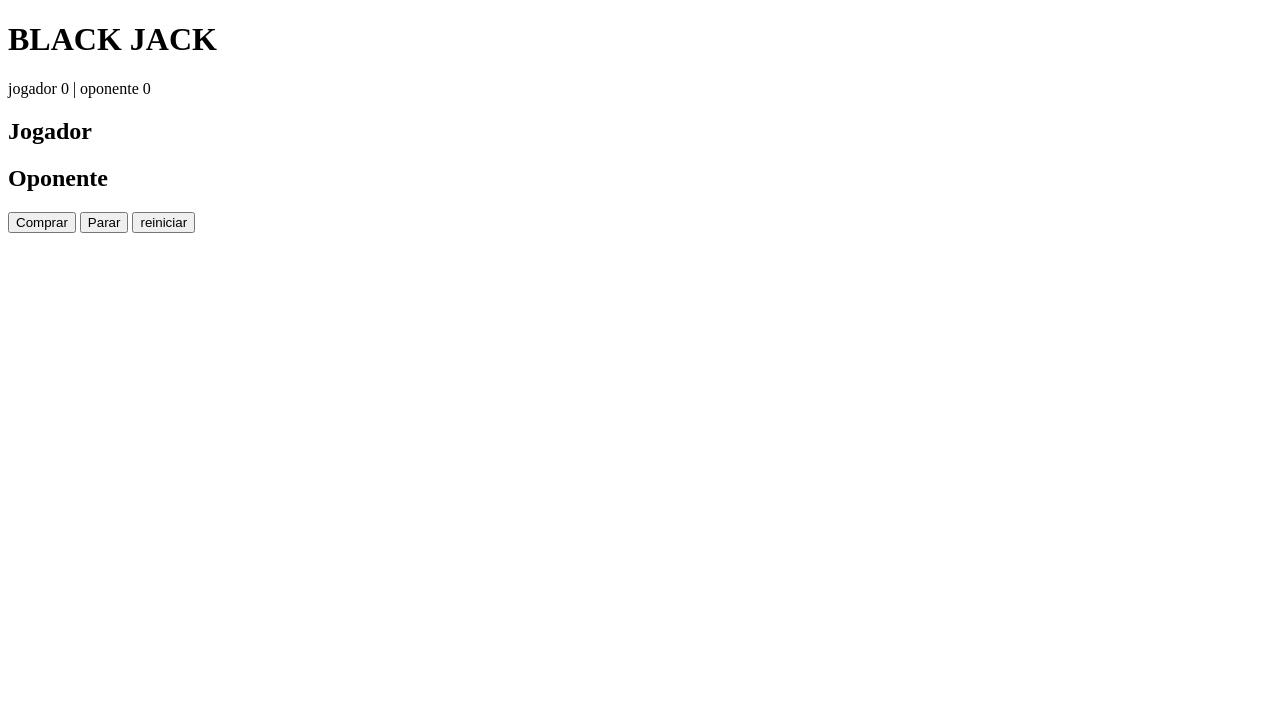
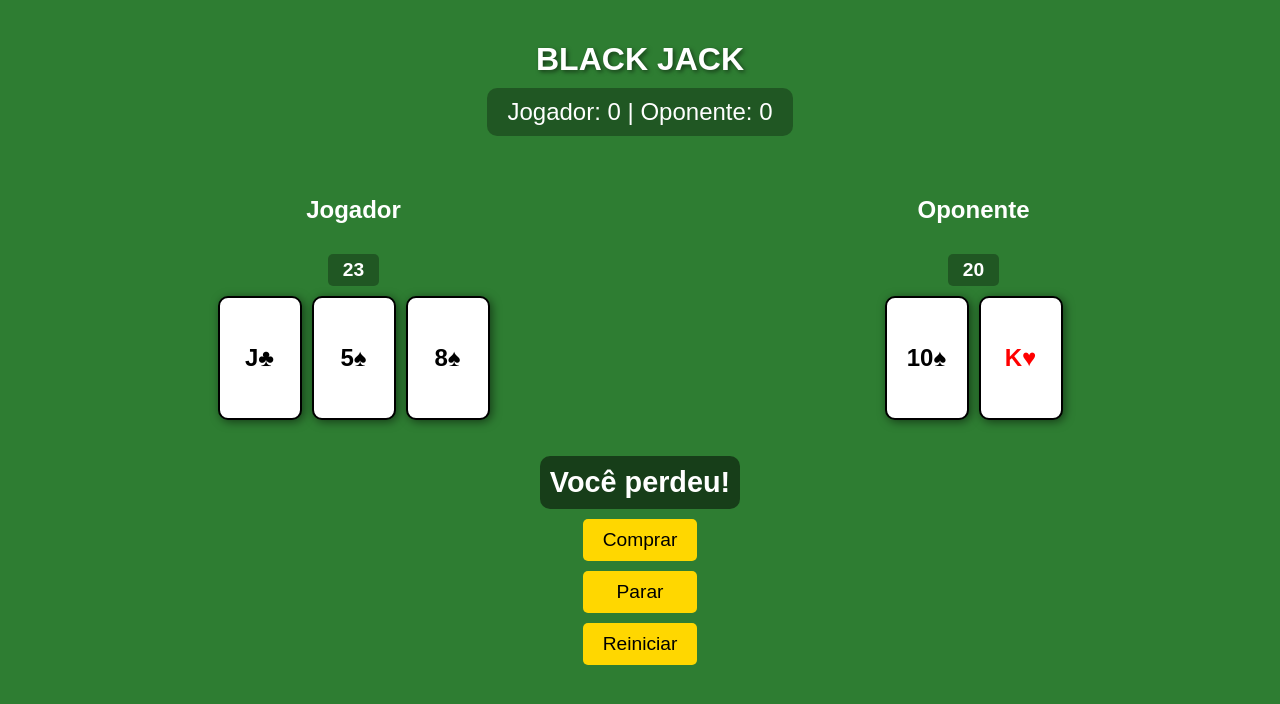
Before and after one commit to Natanjs/Jogo-21, a plain HTML site: page index.html in a window 1280 px wide. Both pictures are taken after a click on the button "Comprar". Drawn offline with Linux system fonts and the light colour scheme.

Commit message:
Atualização no arquivo CSS

```diff
--- a/index.html
+++ b/index.html
@@ -1,18 +1,17 @@
-<!DOCTYPE html>
+<!doctype html>
 <html lang="pt-br">
   <head>
-    <meta charset="UTF-8">
-    <meta name="viewport" content="width=device-width, initial-scale=1.0">
-    <title> Black Jack </title>
-    <link rel="stylesheet" href="style.css">
-    <script src = "script.js" defer></script> <!-- usando o defer para o js não carregar antes do html e css-->
+    <meta charset="UTF-8" />
+    <meta name="viewport" content="width=device-width, initial-scale=1.0" />
+    <title>Black Jack</title>
+    <link rel="stylesheet" href="style.css" />
+    <script src="script.js" defer></script>
   </head>
   <body>
-
     <!-- Área do Jogo -->
-    <div class= "container">
+    <div class="container">
       <h1>BLACK JACK</h1>
-        <div id="placar" > jogador 0 |  oponente 0 </div>
+      <div id="placar">jogador 0 | oponente 0</div>
       <div class="mesa">
         <div class="jogador">
           <h2>Jogador</h2>
@@ -26,11 +25,11 @@
         </div>
       </div>
       <div id="resultado"></div>
-         <!-- Área para o jagador decidir o próximo passo-->
-        <div class="controles">
+      <!-- Área para o jogador decidir o próximo passo-->
+      <div id="button-container" class="controles">
         <button id="comprar">Comprar</button>
         <button id="parar">Parar</button>
-         <button id="reiniciar">reiniciar</button>
+        <button id="reiniciar">Reiniciar</button>
       </div>
     </div>
   </body>
--- a/script.js
+++ b/script.js
@@ -0,0 +1,127 @@
+// Criação do baralho com símbolos
+const criarBaralho = () => {
+    const valores = ["A", "2", "3", "4", "5", "6", "7", "8", "9", "10", "J", "Q", "K"];
+    const naipes = ["♠", "♥", "♣", "♦"];
+    return naipes.flatMap(naipe =>
+        valores.map(valor => ({
+            carta: `${valor}${naipe}`,
+            valor: valor === "A" ? 11 : ["J", "Q", "K"].includes(valor) ? 10 : parseInt(valor)
+        }))
+    ).sort(() => Math.random() - 0.5); // Embaralha o baralho
+};
+
+// Cálculo do valor das cartas
+const calcularValor = cartas => {
+    const valores = cartas.map(carta => carta.valor);
+    const soma = valores.reduce((acc, val) => acc + val, 0);
+    const ases = valores.filter(val => val === 11).length;
+    return soma > 21 && ases > 0
+        ? calcularValor(cartas.slice(1).concat({ valor: 1 })) // Ajusta o valor do Ás
+        : soma;
+};
+
+// Inicialização do jogo
+const inicializarJogo = (placar = { jogador: 0, oponente: 0 }) => {
+    const baralho = criarBaralho();
+    return {
+        baralho,
+        jogador: { cartas: [baralho[0], baralho[2]] },
+        oponente: { cartas: [baralho[1], baralho[3]] },
+        status: "jogando",
+        placar,
+        indiceBaralho: 4
+    };
+};
+
+// Jogador compra carta
+const jogadorCompra = estado => {
+    if (estado.status !== "jogando") return estado;
+    const novaCarta = estado.baralho[estado.indiceBaralho];
+    const novoJogador = { cartas: [...estado.jogador.cartas, novaCarta] };
+    const pontos = calcularValor(novoJogador.cartas);
+    return pontos > 21
+        ? { ...estado, jogador: novoJogador, status: "perdeu" }
+        : { ...estado, jogador: novoJogador, indiceBaralho: estado.indiceBaralho + 1 };
+};
+
+// Oponente joga (recursivo)
+const oponenteJoga = estado => {
+    if (estado.status !== "jogando") return estado;
+
+    const pontosOponente = calcularValor(estado.oponente.cartas);
+    if (pontosOponente >= 17) {
+        return { ...estado, status: definirVencedor(estado) };
+    }
+
+    const novaCarta = estado.baralho[estado.indiceBaralho];
+    const novoOponente = { cartas: [...estado.oponente.cartas, novaCarta] };
+    const novoEstado = {
+        ...estado,
+        oponente: novoOponente,
+        indiceBaralho: estado.indiceBaralho + 1
+    };
+
+    return oponenteJoga(novoEstado); // Chamada recursiva
+};
+
+// Definir vencedor
+const definirVencedor = estado => {
+    const pontosJogador = calcularValor(estado.jogador.cartas);
+    const pontosOponente = calcularValor(estado.oponente.cartas);
+    if (pontosJogador > 21) return "perdeu";
+    if (pontosOponente > 21 || pontosJogador > pontosOponente) return "ganhou";
+    if (pontosJogador === pontosOponente) return "empate";
+    return "perdeu";
+};
+
+// Renderização das cartas com cor baseada no naipe
+const renderizarCarta = (carta) => {
+    const naipesVermelhos = ["♥", "♦"];
+    const isRed = naipesVermelhos.includes(carta.carta.slice(-1)); // Verifica o último caractere (naipe)
+    return `<div class="card" ${isRed ? 'data-red="true"' : ""}>${carta.carta}</div>`;
+};
+
+// Atualizar tela
+const atualizarTela = (estado) => {
+    document.getElementById("jogador-cartas").innerHTML = estado.jogador.cartas
+        .map(renderizarCarta)
+        .join("");
+    document.getElementById("oponente-cartas").innerHTML = estado.oponente.cartas
+        .map(renderizarCarta)
+        .join("");
+    document.getElementById("jogador-pontos").textContent = calcularValor(estado.jogador.cartas);
+    document.getElementById("oponente-pontos").textContent = calcularValor(estado.oponente.cartas);
+    document.getElementById("placar").textContent = `Jogador: ${estado.placar.jogador} | Oponente: ${estado.placar.oponente}`;
+    document.getElementById("resultado").textContent =
+        estado.status === "ganhou"
+            ? "Você venceu!"
+            : estado.status === "perdeu"
+            ? "Você perdeu!"
+            : estado.status === "empate"
+            ? "Empate!"
+            : "";
+};
+
+// Iniciar jogo
+const iniciar = (estado = inicializarJogo()) => {
+    atualizarTela(estado);
+
+    document.getElementById("comprar").onclick = () => {
+        const novoEstado = jogadorCompra(estado);
+        iniciar(novoEstado);
+    };
+
+    document.getElementById("parar").onclick = () => {
+        const novoEstado = oponenteJoga(estado);
+        const novoPlacar = {
+            jogador: novoEstado.status === "ganhou" ? estado.placar.jogador + 1 : estado.placar.jogador,
+            oponente: novoEstado.status === "perdeu" ? estado.placar.oponente + 1 : estado.placar.oponente
+        };
+        iniciar({ ...novoEstado, placar: novoPlacar });
+    };
+
+    document.getElementById("reiniciar").onclick = () => iniciar(inicializarJogo(estado.placar));
+};
+
+// Inicializar o jogo
+iniciar();
--- a/style.css
+++ b/style.css
@@ -0,0 +1,117 @@
+/* estilização geral */
+body {
+    font-family: Arial, sans-serif;
+    background-color: #2E7D32;
+    color: white;
+    text-align: center;
+    margin: 0;
+    padding: 20px;
+}
+
+.container{
+    display: flex;
+    flex-direction: column;
+    align-items: center;
+}
+
+h1 {
+    margin-bottom: 10px;
+    text-shadow: 2px 2px 4px rgba(0, 0, 0, 0.5);
+}
+
+
+#placar {
+    font-size: 1.5em;
+    margin-bottom: 20px;
+    background: rgba(0, 0, 0, 0.3);
+    padding: 10px 20px;
+    border-radius: 10px;
+}
+
+/* estilização da mesa */
+.mesa {
+    display: flex;
+    justify-content: space-around;
+    width: 100%;
+    margin-top: 20px;
+}
+
+.jogador, .oponente {
+    display: flex;
+    flex-direction: column;
+    align-items: center;
+    gap: 10px;
+}
+
+.cartas {
+    display: flex;
+    gap: 10px;
+    justify-content: center;
+    min-height: 140px;
+}
+
+.pontos {
+    font-size: 1.2em;
+    font-weight: bold;
+    background: rgba(0, 0, 0, 0.3);
+    padding: 5px 15px;
+    border-radius: 5px;
+}
+
+/* estilização das cartas */
+.card {
+    width: 80px;
+    height: 120px;
+    background-color: white;
+    color: black; /* Cor padrão para espadas e paus */
+    display: flex;
+    align-items: center;
+    justify-content: center;
+    font-size: 1.5em;
+    font-weight: bold;
+    border-radius: 10px;
+    box-shadow: 2px 2px 10px rgba(0, 0, 0, 0.5);
+    border: 2px solid #000;
+}
+
+/* Cor vermelha para cartas de copas (♥) e ouros (♦) */
+.card[data-red="true"] {
+    color: red;
+}
+
+/* estilização dos botões*/
+button {
+    background-color: #FFD700;
+    color: black;
+    border: none;
+    padding: 10px 20px;
+    font-size: 1.2em;
+    border-radius: 5px;
+    cursor: pointer;
+    transition: transform 0.2s, background 0.3s;
+}
+
+/* estilização 'extra' para melhorar os botões*/
+.controles {
+    display: flex;
+    flex-direction: column;  /* Coloca os botes um em ci
+  /* Centraliza os botões horizontalmente */
+    gap: 10px;
+    margin-top: 10px;
+}
+
+
+button:hover {
+    background-color: #FFC107;
+    transform: scale(1.1);
+}
+
+/*estilização do resultado que será impresso quando ocorrer vitoria,derrota ou empate*/
+#resultado {
+    font-size: 1.8em;
+    font-weight: bold;
+    margin-top: 20px;
+    background: rgba(0, 0, 0, 0.5);
+    padding: 10px;
+    border-radius: 10px;
+}
```
Lines whose indentation alone changed are shown as unchanged.
